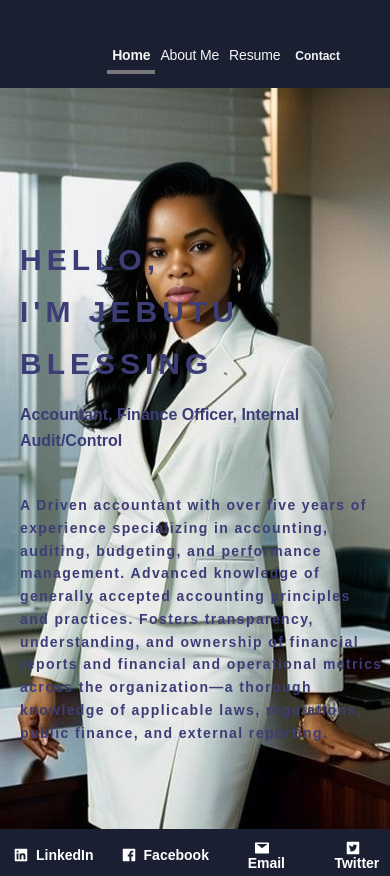
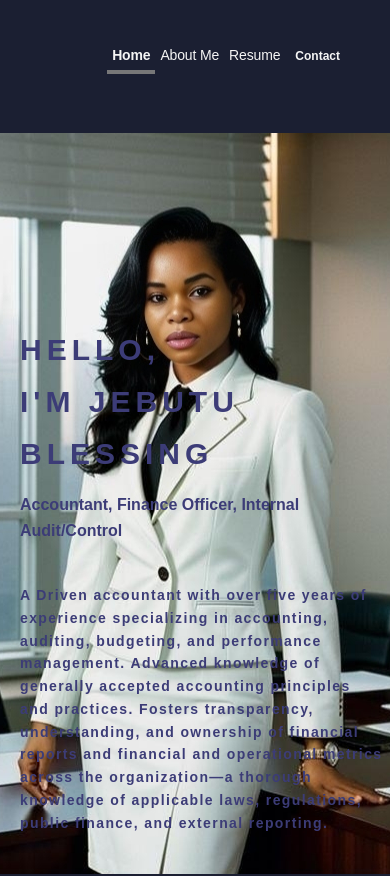
Before and after one commit to femigabriel/jebutu_portfolio, a Next.js app: page / in a window 390 px wide. Shown: the top 876 px of the page. Built offline with nearby package versions, Linux system fonts and the light colour scheme; a web font is replaced by a local one.

Commit message:
page revamp

```diff
--- a/src/styles/globals.css
+++ b/src/styles/globals.css
@@ -122,7 +122,7 @@ body::-webkit-scrollbar-thumb {
     font-size: 30px;
     line-height: 52px;
     color: rgb(60, 60, 119);
-    margin-top: 120px;
+    margin-top: 210px;
     margin-left: 20px;
   }
   .hero-page p {
```
